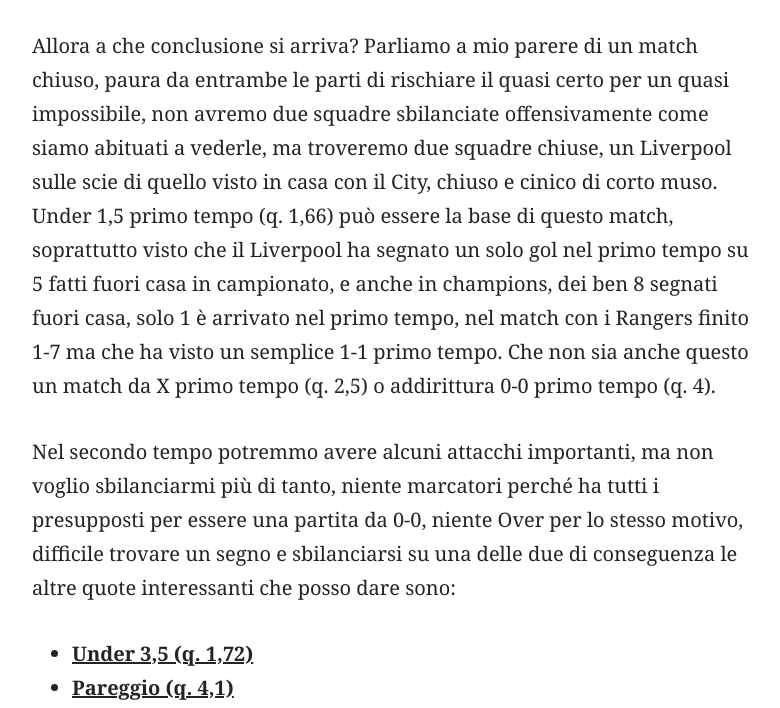
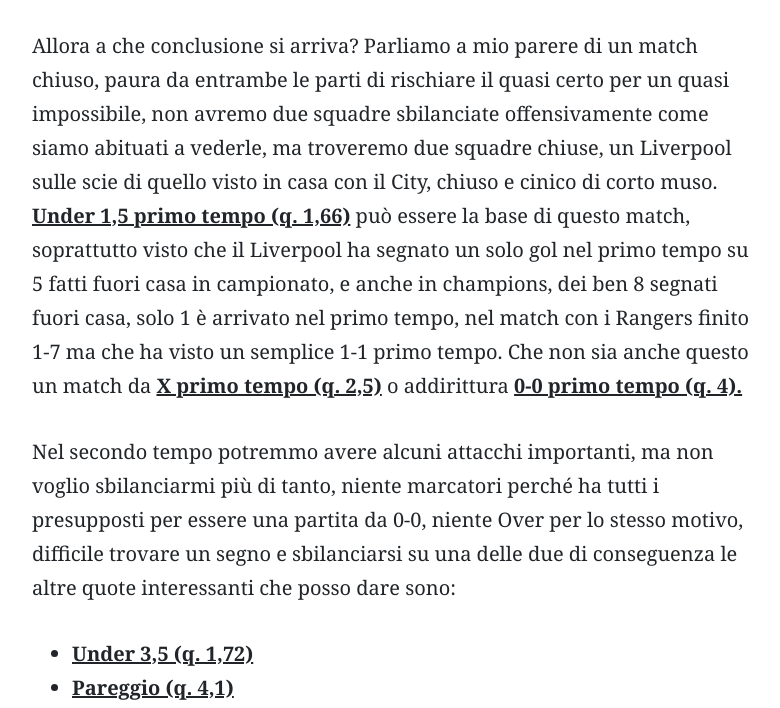
Before and after one commit to Gennarii22/Sito-web, a website: page blog/analysis/analisi-ajax-liverpool.html in a window 1280 px wide. Shown: the part 1777-2485 px from the top of the page, without its empty margins (338-1118 px from the left). Drawn offline with nearby package versions, Linux system fonts and the light colour scheme; files that its build step writes are made by us from their sources; files whose address does not match are found by name.

Commit message:
ajax liverpool

```diff
--- a/blog/analysis/analisi-ajax-liverpool.html
+++ b/blog/analysis/analisi-ajax-liverpool.html
@@ -120,7 +120,7 @@
 				E dall’altro lato? Che pensieri possono avere quelli dell’Ajax? Ormai il passaggio del turno è impossibile, parliamo di possibilità remote, contro trovano un Liverpool che fuori casa fatica e quindi possono sfruttare la cosa a proprio vantaggio considerando la potenza dell’Ajax in casa, ma a che costo? Al costo che contro hai sempre una delle migliori squadre in Europa che sa cogliere le occasioni e se lasci al Liverpool margine di azione non ti perdonerà. Quindi rischiare di perdere quel famoso punto importante per provare ad inseguire una qualificazione impossibile? La vedo difficile
 			</p>
 			<p>
-				Allora a che conclusione si arriva? Parliamo a mio parere di un match chiuso, paura da entrambe le parti di rischiare il quasi certo per un quasi impossibile, non avremo due squadre sbilanciate offensivamente come siamo abituati a vederle, ma troveremo due squadre chiuse, un Liverpool sulle scie di quello visto in casa con il City, chiuso e cinico di corto muso. Under 1,5 primo tempo (q. 1,66) può essere la base di questo match, soprattutto visto che il Liverpool ha segnato un solo gol nel primo tempo su 5 fatti fuori casa in campionato, e anche in champions, dei ben 8 segnati fuori casa, solo 1 è arrivato nel primo tempo, nel match con i Rangers finito 1-7 ma che ha visto un semplice 1-1 primo tempo. Che non sia anche questo un match da X primo tempo (q. 2,5) o addirittura 0-0 primo tempo (q. 4).
+				Allora a che conclusione si arriva? Parliamo a mio parere di un match chiuso, paura da entrambe le parti di rischiare il quasi certo per un quasi impossibile, non avremo due squadre sbilanciate offensivamente come siamo abituati a vederle, ma troveremo due squadre chiuse, un Liverpool sulle scie di quello visto in casa con il City, chiuso e cinico di corto muso. <u><b>Under 1,5 primo tempo (q. 1,66)</b></u> può essere la base di questo match, soprattutto visto che il Liverpool ha segnato un solo gol nel primo tempo su 5 fatti fuori casa in campionato, e anche in champions, dei ben 8 segnati fuori casa, solo 1 è arrivato nel primo tempo, nel match con i Rangers finito 1-7 ma che ha visto un semplice 1-1 primo tempo. Che non sia anche questo un match da <u><b>X primo tempo (q. 2,5)</b></u> o addirittura <u><b>0-0 primo tempo (q. 4).</b></u>
 			</p>
 			<p>
 				Nel secondo tempo potremmo avere alcuni attacchi importanti, ma non voglio sbilanciarmi più di tanto, niente marcatori perché ha tutti i presupposti per essere una partita da 0-0, niente Over per lo stesso motivo, difficile trovare un segno e sbilanciarsi su una delle due di conseguenza le altre quote interessanti che posso dare sono:
```
